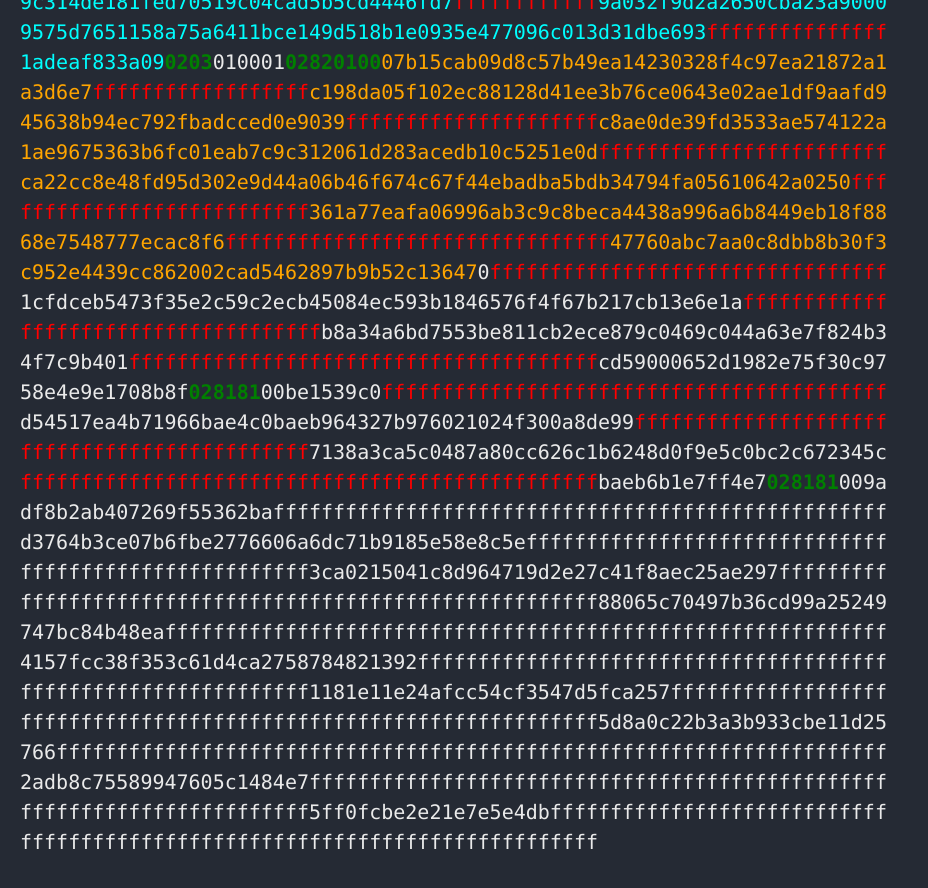
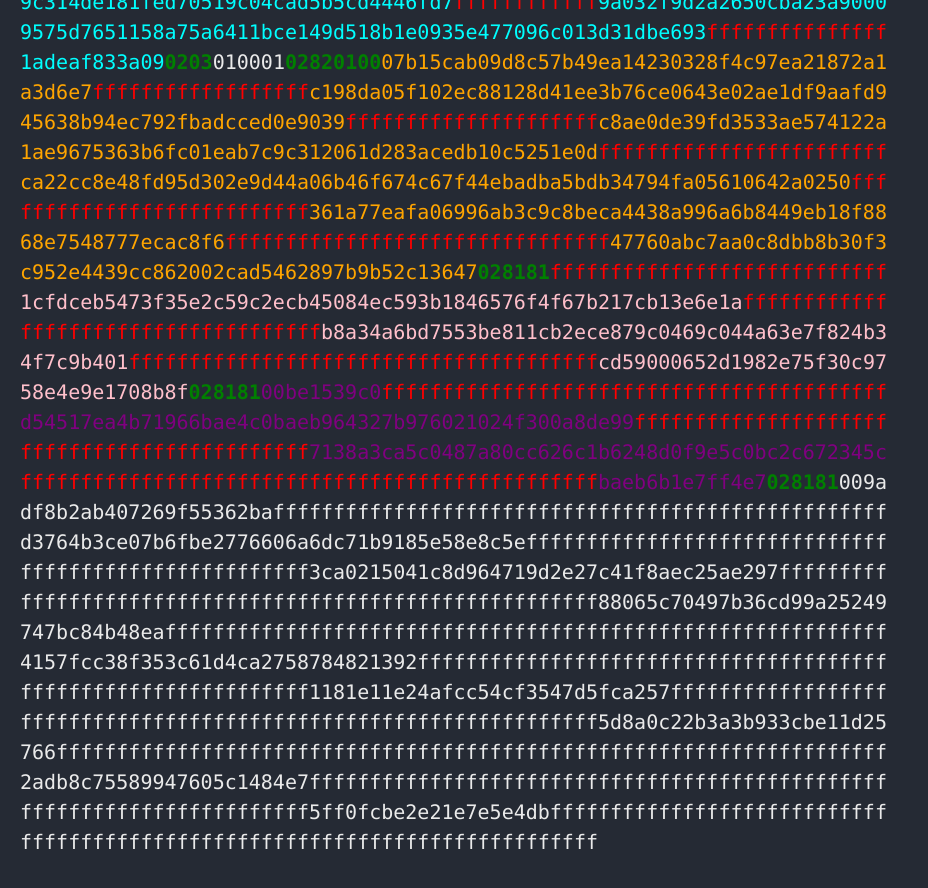
Before and after one commit to Connor-McCartney/Connor-McCartney.github.io, a Jekyll site: the page built from _pages/cryptography/rsa/Key-Recovery-UMD-CTF-2024.md, in a window 1280 px wide and 900 px high, scrolled down 1340 px. Shown: the top 888 px of the window, without its empty margins (0-928 px from the left). Built offline with Jekyll 4.4.1, drawn with Linux system fonts in a browser that asks for light colours; cached includes are drawn as plain includes.

Commit message:
Update Key-Recovery-UMD-CTF-2024.md

```diff
--- a/_pages/cryptography/rsa/Key-Recovery-UMD-CTF-2024.md
+++ b/_pages/cryptography/rsa/Key-Recovery-UMD-CTF-2024.md
@@ -57,14 +57,14 @@ a3d6e7<span style="color:red">ffffffffffffffffff</span>c198da05f102ec88128d41ee3
 ca22cc8e48fd95d302e9d44a06b46f674c67f44ebadba5bdb34794fa05610642a0250<span style="color:red">fff<br>
 ffffffffffffffffffffffff</span>361a77eafa06996ab3c9c8beca4438a996a6b8449eb18f88<br>
 68e7548777ecac8f6<span style="color:red">ffffffffffffffffffffffffffffffff</span>47760abc7aa0c8dbb8b30f3<br>
-c952e4439cc862002cad5462897b9b52c13647</span>0<span style="color:red">fffffffffffffffffffffffffffffffff</span><br>
-1cfdceb5473f35e2c59c2ecb45084ec593b1846576f4f67b217cb13e6e1a<span style="color:red">ffffffffffff<br>
+c952e4439cc862002cad5462897b9b52c13647</span><span style="color:green">**028181**</span><span style="color:red">ffffffffffffffffffffffffffff</span><br>
+<span style="color:pink">1cfdceb5473f35e2c59c2ecb45084ec593b1846576f4f67b217cb13e6e1a<span style="color:red">ffffffffffff<br>
 fffffffffffffffffffffffff</span>b8a34a6bd7553be811cb2ece879c0469c044a63e7f824b3<br>
 4f7c9b401<span style="color:red">fffffffffffffffffffffffffffffffffffffff</span>cd59000652d1982e75f30c97<br>
-58e4e9e1708b8f<span style="color:green">**028181**</span>00be1539c0<span style="color:red">ffffffffffffffffffffffffffffffffffffffffff</span><br>
+58e4e9e1708b8f</span><span style="color:green">**028181**</span><span style="color:purple">00be1539c0<span style="color:red">ffffffffffffffffffffffffffffffffffffffffff</span><br>
 d54517ea4b71966bae4c0baeb964327b976021024f300a8de99<span style="color:red">fffffffffffffffffffff<br>
 ffffffffffffffffffffffff</span>7138a3ca5c0487a80cc626c1b6248d0f9e5c0bc2c672345c<br>
-<span style="color:red">ffffffffffffffffffffffffffffffffffffffffffffffff</span>baeb6b1e7ff4e7<span style="color:green">**028181**</span>009a<br>
+<span style="color:red">ffffffffffffffffffffffffffffffffffffffffffffffff</span>baeb6b1e7ff4e7</span><span style="color:green">**028181**</span>009a<br>
 df8b2ab407269f55362bafffffffffffffffffffffffffffffffffffffffffffffffffff<br>
 d3764b3ce07b6fbe2776606a6dc71b9185e58e8c5effffffffffffffffffffffffffffff<br>
 ffffffffffffffffffffffff3ca0215041c8d964719d2e27c41f8aec25ae297fffffffff<br>
```
